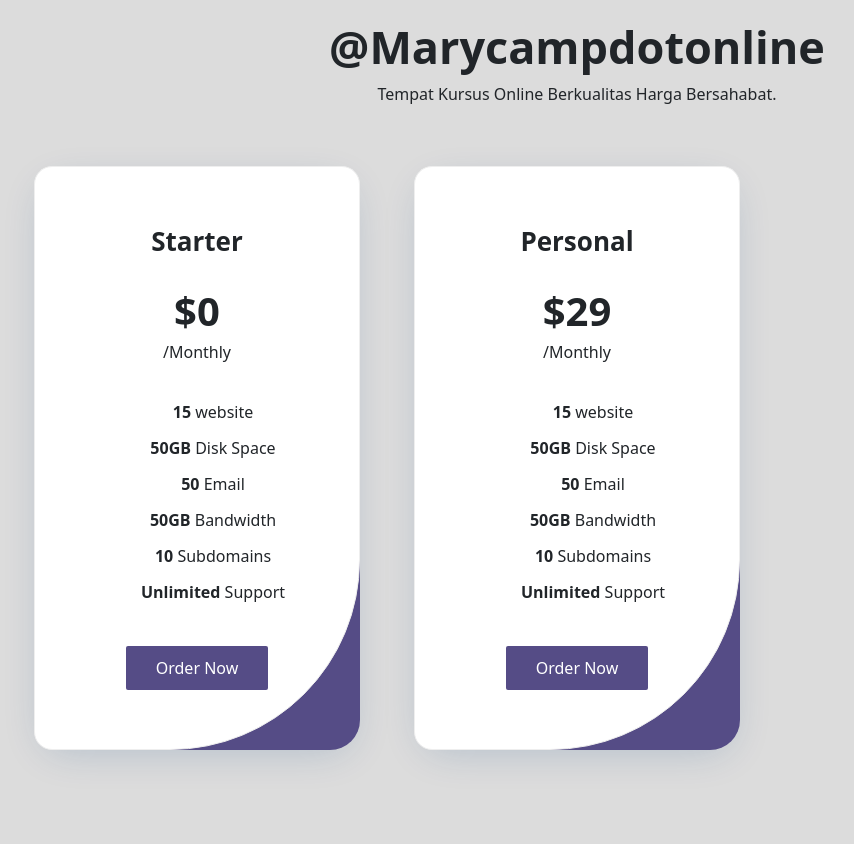
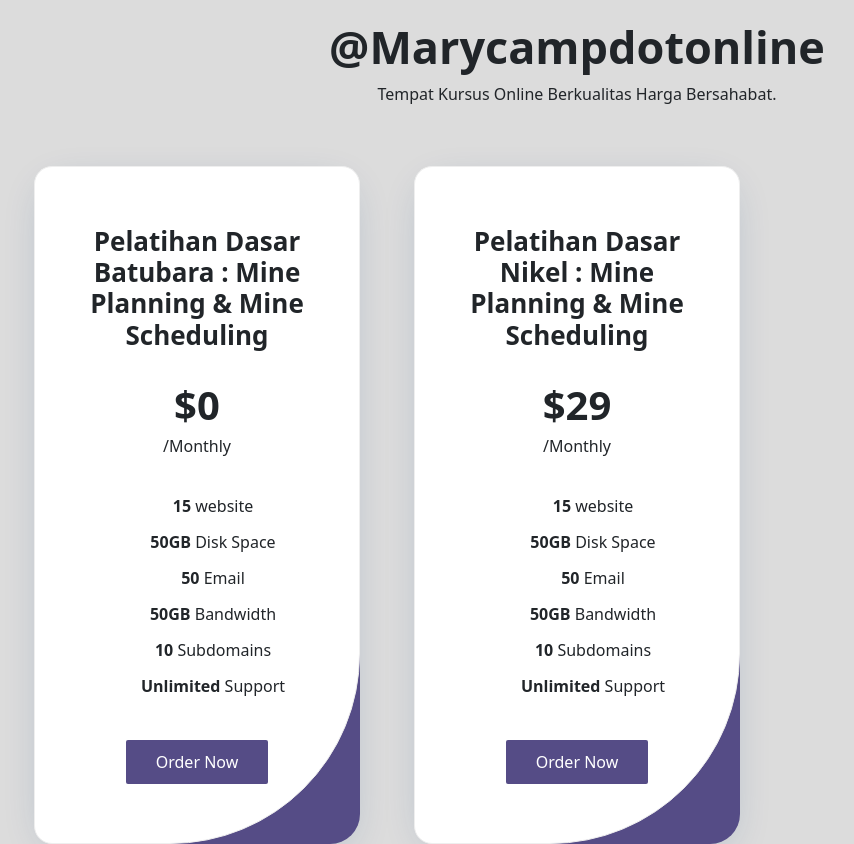
Before and after one commit to marycampdotonline/marycampdotonline.github.io, a plain HTML site: page index.html in a window 1280 px wide. Shown: the whole page, without its empty margins (63-917 px from the left). Before the commit the page ends 800 px from the top, so only its background shows below. Drawn offline with nearby package versions, Linux system fonts and the light colour scheme.

Commit message:
Update index.html

```diff
--- a/index.html
+++ b/index.html
@@ -111,7 +111,7 @@ text-decoration:none;
 <div class="pricing_design">
 <div class="single-pricing">
 <div class="price-head">
-<h2>Starter</h2>
+<h2>Pelatihan Dasar Batubara : Mine Planning & Mine Scheduling</h2>
 <h1>$0</h1>
 <span>/Monthly</span>
 </div>
@@ -136,7 +136,7 @@ text-decoration:none;
 <div class="pricing_design">
 <div class="single-pricing">
 <div class="price-head">
-<h2>Personal</h2>
+<h2>Pelatihan Dasar Nikel : Mine Planning & Mine Scheduling</h2>
 <h1 class="price">$29</h1>
 <span>/Monthly</span>
 </div>
```
